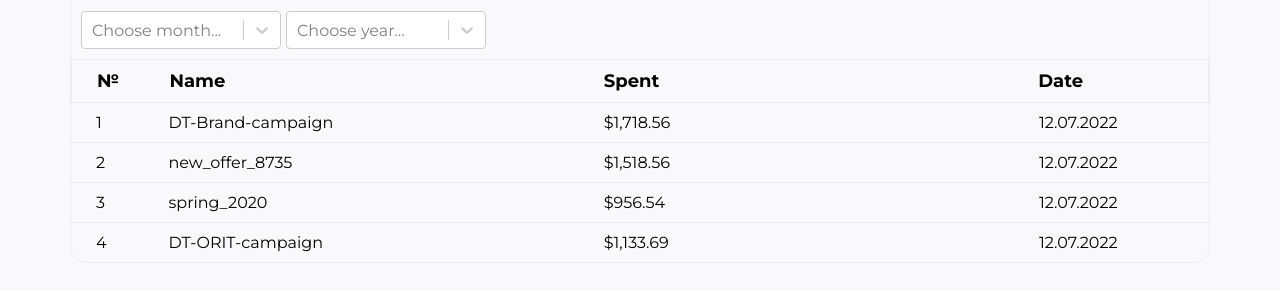
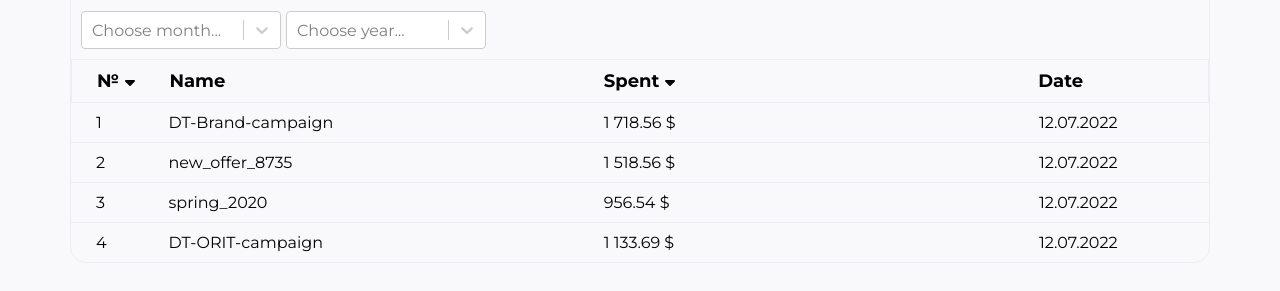
Before and after one commit to RomanRiezanov/Purchases-List, a React (Create React App) app: page / in a window 1280 px wide. Shown: the part 219-510 px from the top of the page. Built offline with nearby package versions, Linux system fonts and the light colour scheme.

Commit message:
Added sorting by number and by price

```diff
--- a/src/components/main/Main.tsx
+++ b/src/components/main/Main.tsx
@@ -44,28 +44,28 @@ const Main = () => {
     {
       number: 1,
       title: "DT-Brand-campaign",
-      price: "$1,718.56",
+      price: "1 718.56 $",
       date: "12.07.2022",
       id: 1,
     },
     {
       number: 2,
       title: "new_offer_8735",
-      price: "$1,518.56",
+      price: "1 518.56 $",
       date: "12.07.2022",
       id: 2,
     },
     {
       number: 3,
       title: "spring_2020",
-      price: "$956.54",
+      price: "956.54 $",
       date: "12.07.2022",
       id: 3,
     },
     {
       number: 4,
       title: "DT-ORIT-campaign",
-      price: "$1,133.69",
+      price: "1 133.69 $",
       date: "12.07.2022",
       id: 4,
     },
@@ -91,6 +91,14 @@ const Main = () => {
     ]);
   };
 
+  const sortBy = (sort: string) => {
+    setPurhcases(
+      [...purchases].sort(
+        (a: any, b: any) => parseInt(a[sort]) - parseInt(b[sort])
+      )
+    );
+  };
+
   return (
     <div className={styles.main}>
       <PurchaseForm create={createPurchase} />
@@ -99,7 +107,7 @@ const Main = () => {
         setSearchQuery={setSearchQuery}
       />
       <SelectedBlock months={months} years={years} />
-      <PurchasesList purchases={searchedPurchases} />
+      <PurchasesList sortBy={sortBy} purchases={searchedPurchases} />
     </div>
   );
 };
--- a/src/components/main/purhcases-list/PurchasesList.tsx
+++ b/src/components/main/purhcases-list/PurchasesList.tsx
@@ -4,14 +4,17 @@ import PurchasesListItem, {
 } from "./purchases-list-item/PurchasesListItem";
 import styles from "./PurchasesList.module.scss";
 
-export interface listItems {
+export type sortByFunc = (sort: string) => void;
+
+interface PurchasesListItemsProps {
   purchases: Array<listItem>;
+  sortBy: sortByFunc;
 }
 
-const PurchasesList = ({ purchases }: listItems) => {
+const PurchasesList = ({ purchases, sortBy }: PurchasesListItemsProps) => {
   return (
     <div className={styles.purchasesList}>
-      <PurchasesListHeader />
+      <PurchasesListHeader sortBy={sortBy} />
       <div>
         {purchases.map((list) => (
           <PurchasesListItem list={list} key={list.id} />
--- a/src/components/main/purhcases-list/purchases-list-header/PurchasesListHeader.module.scss
+++ b/src/components/main/purhcases-list/purchases-list-header/PurchasesListHeader.module.scss
@@ -10,3 +10,20 @@
     list-style-type: none;
   }
 }
+
+.list__item {
+  display: flex;
+}
+
+.img {
+  width: 16px;
+  height: 16px;
+  margin-left: 3px;
+  &:hover {
+    opacity: .7;
+    cursor: pointer;
+  }
+  &:active {
+    padding-top: 2px;
+  }
+}
--- a/src/components/main/purhcases-list/purchases-list-header/PurchasesListHeader.tsx
+++ b/src/components/main/purhcases-list/purchases-list-header/PurchasesListHeader.tsx
@@ -1,11 +1,34 @@
+import { sortByFunc } from "../PurchasesList";
 import styles from "./PurchasesListHeader.module.scss";
 
-const PurchasesListHeader = () => {
+type PurchasesListHeaderProps = {
+  sortBy: sortByFunc;
+};
+
+const PurchasesListHeader = ({ sortBy }: PurchasesListHeaderProps) => {
   return (
     <ul className={styles.list}>
-      <li className={styles.list__item}>№</li>
+      <li className={styles.list__item}>
+        №
+        <div onClick={() => sortBy("number")}>
+          <img
+            className={styles.img}
+            src="./assets/icons/sort-down.svg"
+            alt="sort-down"
+          />
+        </div>
+      </li>
       <li className={styles.list__item}>Name</li>
-      <li className={styles.list__item}>Spent</li>
+      <li className={styles.list__item}>
+        Spent
+        <div onClick={() => sortBy("price")}>
+          <img
+            className={styles.img}
+            src="./assets/icons/sort-down.svg"
+            alt="sort-down"
+          />
+        </div>
+      </li>
       <li className={styles.list__item}>Date</li>
     </ul>
   );
```
Also changed, not shown: public/assets/icons/sort-down.svg (added).
